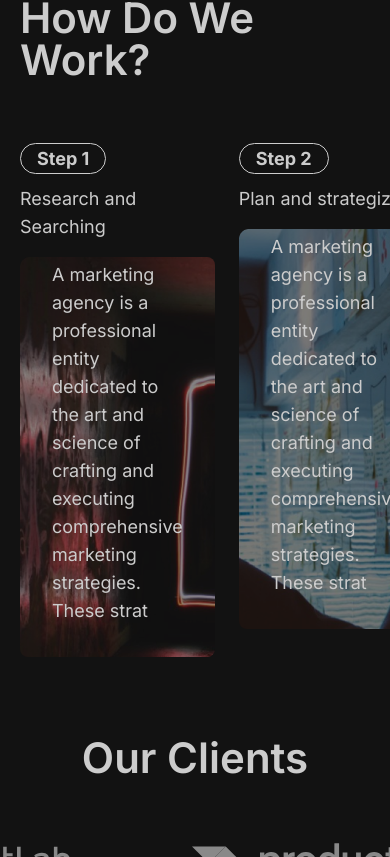
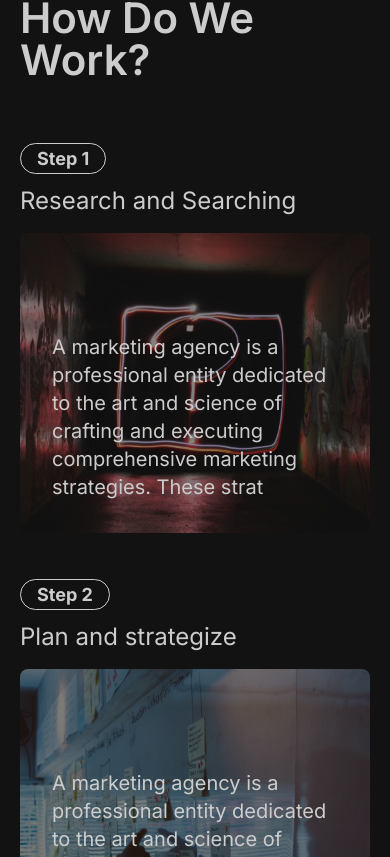
Before and after one commit to linushahs/nexus-marketer, a Next.js app: page / in a window 390 px wide. Shown: the part 6367-7224 px from the top of the page. Built offline with nearby package versions, Linux system fonts and the light colour scheme.

Commit message:
Made work process responsive

```diff
--- a/src/components/WorkProcess.tsx
+++ b/src/components/WorkProcess.tsx
@@ -6,21 +6,21 @@ function WorkProcess() {
     <section id="work" className="container py-10  ">
       <h1>How do we work?</h1>
 
-      <main className="flex gap-6  mt-16">
+      <main className="flex flex-col gap-y-12 lg:flex-row lg:gap-6  mt-16">
         {workProcess.map((process) => (
           <div key={process.step} className="text-secondary">
-            <span className="rounded-full border border-secondary px-4 py-1 text-lg font-bold">
+            <span className="rounded-full border border-secondary px-4 py-1 text-lg sm:text-xl lg:text-lg font-bold">
               Step {process.step}
             </span>
-            <h4 className="mt-3 text-lg sm:text-xl lg:text-2xl">
-              {process.title}
-            </h4>
+            <h4 className="mt-3  text-2xl ">{process.title}</h4>
 
             <div
-              className="mt-4 bg-no-repeat h-[400px] rounded-lg p-8 flex items-end"
+              className="mt-4 bg-no-repeat w-full h-[300px] sm:h-[350px] bg-cover lg:h-[400px] rounded-lg p-8 flex items-end"
               style={{ backgroundImage: `url(${process.imgSrc})` }}
             >
-              <p className="text-lg ">{process.description}</p>
+              <p className="text-xl w-full sm:text-2xl sm:w-3/4 lg:w-full lg:text-lg ">
+                {process.description}
+              </p>
             </div>
           </div>
         ))}
```
